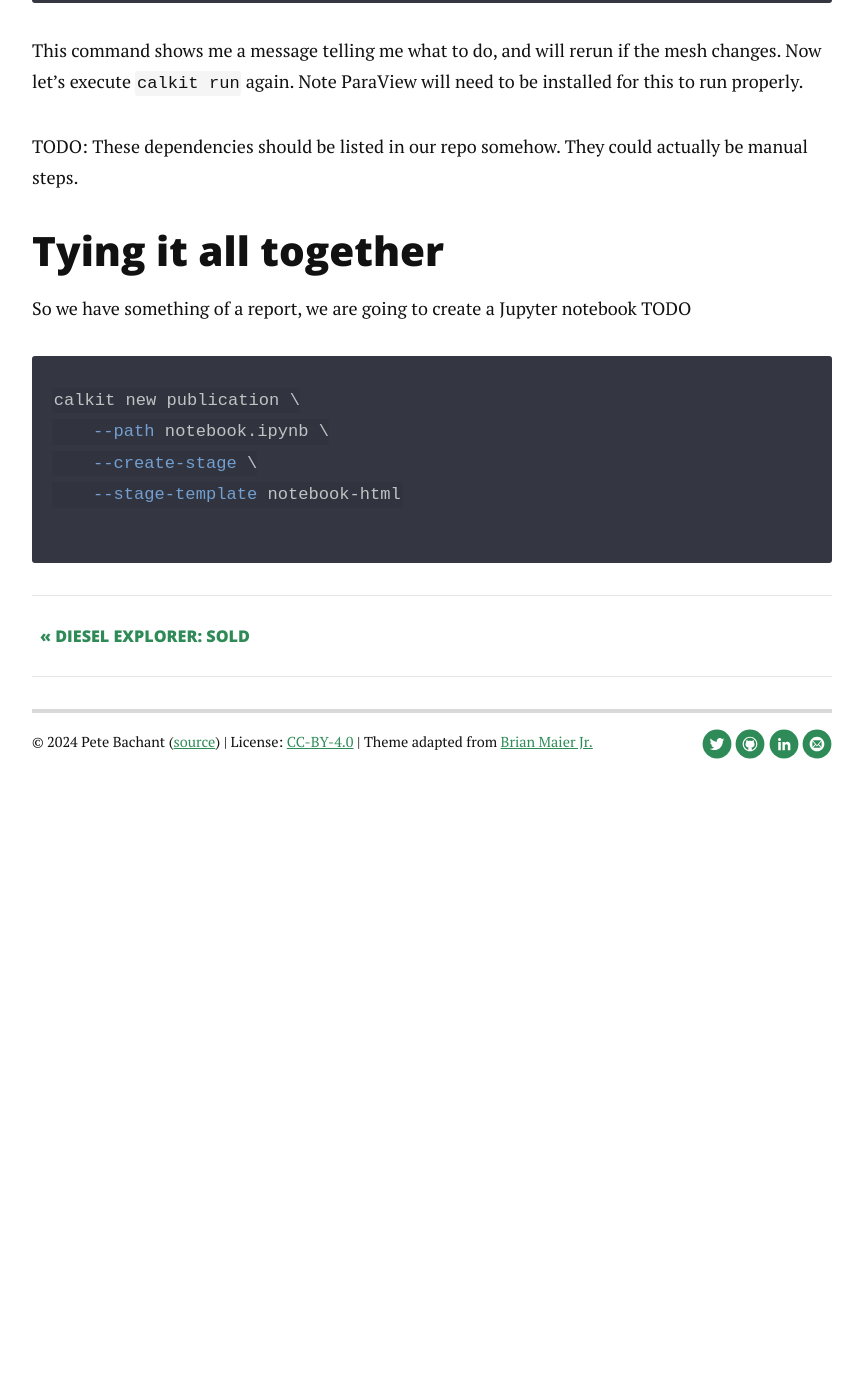
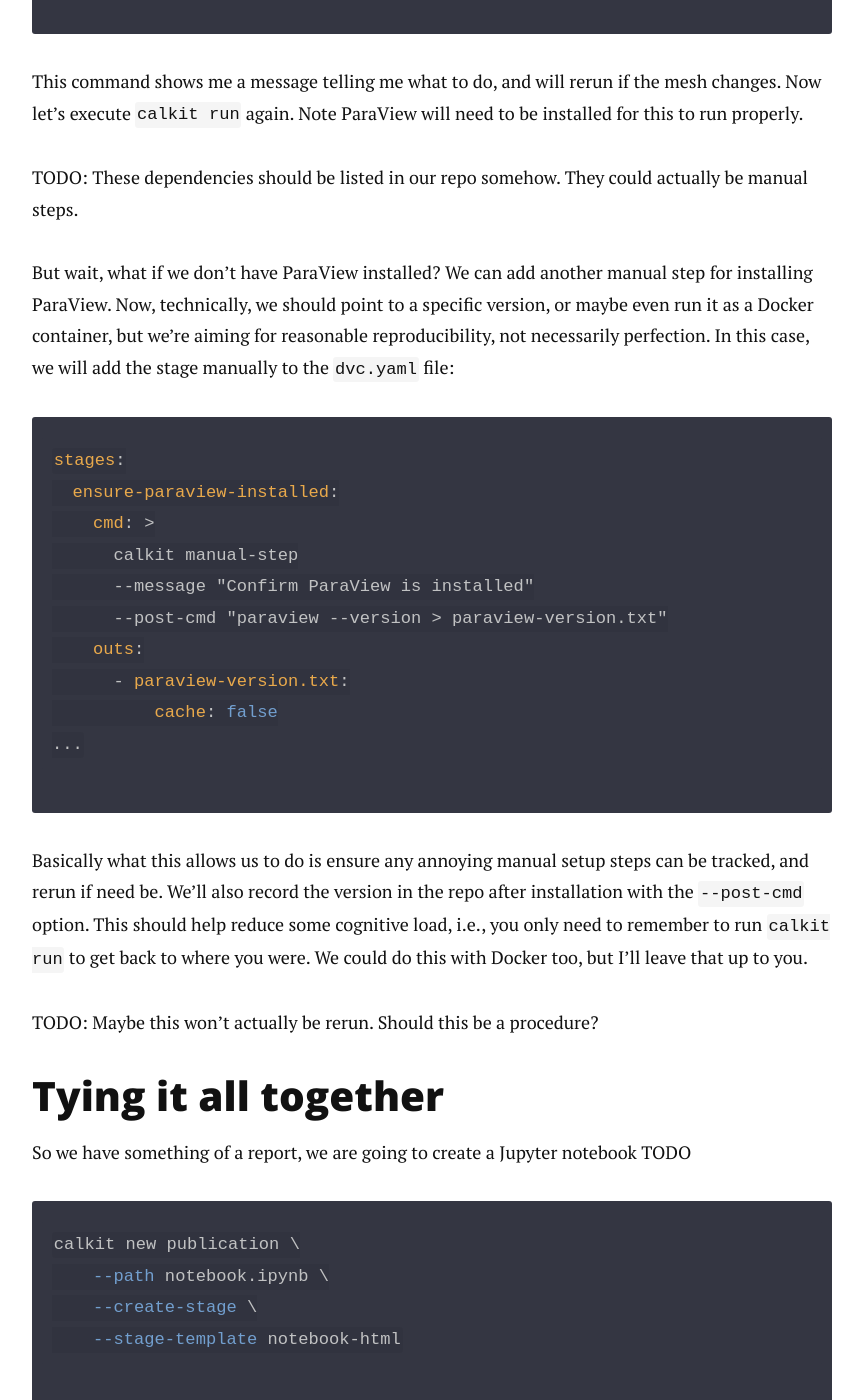
Before and after one commit to petebachant/petebachant.github.io, a Jekyll site: the page built from _posts/2024-10-15-reproducible-openfoam.markdown, in a window 1280 px wide and 1400 px high, scrolled down 7229 px. Shown: the whole window, without its empty margins (208-1071 px from the left). Built offline with Jekyll 4.4.1, drawn with Linux system fonts in a browser that asks for light colours; nearby versions of some CDN libraries; comment, search, counter and statistics services are not loaded; before the commit the page ends 8075 px from its top, so only the background shows below that; some of the changed text lies outside the part shown.

Commit message:
Add manual installation step

````diff
--- a/_posts/2024-10-15-reproducible-openfoam.markdown
+++ b/_posts/2024-10-15-reproducible-openfoam.markdown
@@ -249,7 +249,8 @@ mesh changes.
 calkit new figure \
     --path figures/mesh-snapshot.png \
     --title "Mesh snapshot" \
-    --create-stage save-mesh-snapshot \
+    --stage save-mesh-snapshot \
+    --create-stage \
     --manual-step "Save mesh image to figures/mesh-snapshot.png" \
     --cmd "paraview sim/cases/k-epsilon-ny-40/case.foam" \
     --dep sim/cases/k-epsilon-ny-40/constant/polyMesh
@@ -263,6 +264,37 @@ Note ParaView will need to be installed for this to run properly.
 TODO: These dependencies should be listed in our repo somehow.
 They could actually be manual steps.
 
+But wait, what if we don't have ParaView installed?
+We can add another manual step for installing ParaView.
+Now, technically, we should point to a specific version,
+or maybe even run it as a Docker container,
+but we're aiming for reasonable reproducibility,
+not necessarily perfection.
+In this case, we will add the stage manually to the `dvc.yaml` file:
+
+```yaml
+stages:
+  ensure-paraview-installed:
+    cmd: >
+      calkit manual-step
+      --message "Confirm ParaView is installed"
+      --post-cmd "paraview --version > paraview-version.txt"
+    outs:
+      - paraview-version.txt:
+          cache: false
+...
+```
+
+Basically what this allows us to do is ensure any annoying manual setup steps
+can be tracked, and rerun if need be.
+We'll also record the version in the repo after installation with the
+`--post-cmd` option.
+This should help reduce some cognitive load, i.e.,
+you only need to remember to run `calkit run` to get back to where you were.
+We could do this with Docker too, but I'll leave that up to you.
+
+TODO: Maybe this won't actually be rerun. Should this be a procedure?
+
 ## Tying it all together
 
 So we have something of a report,
````
